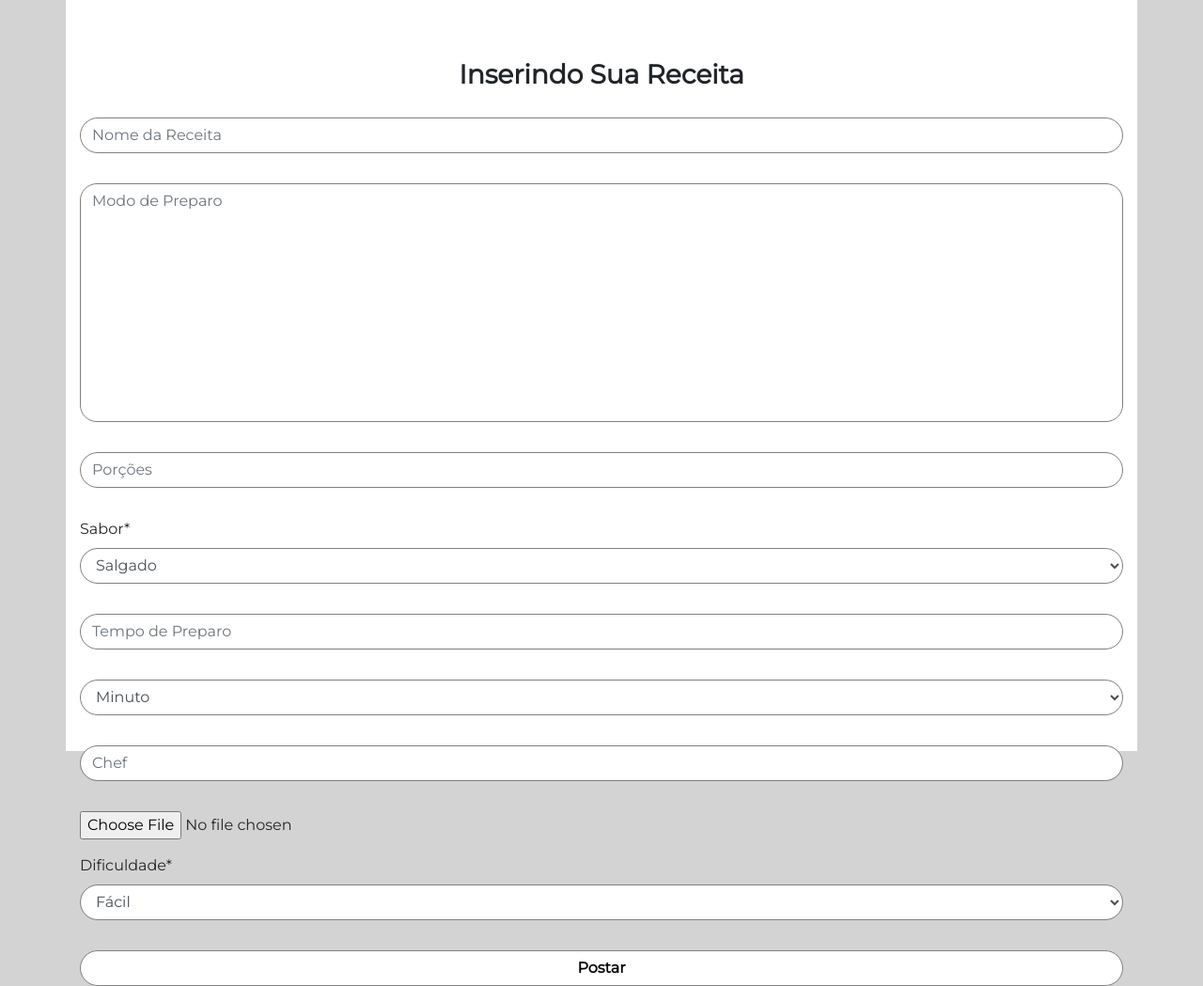
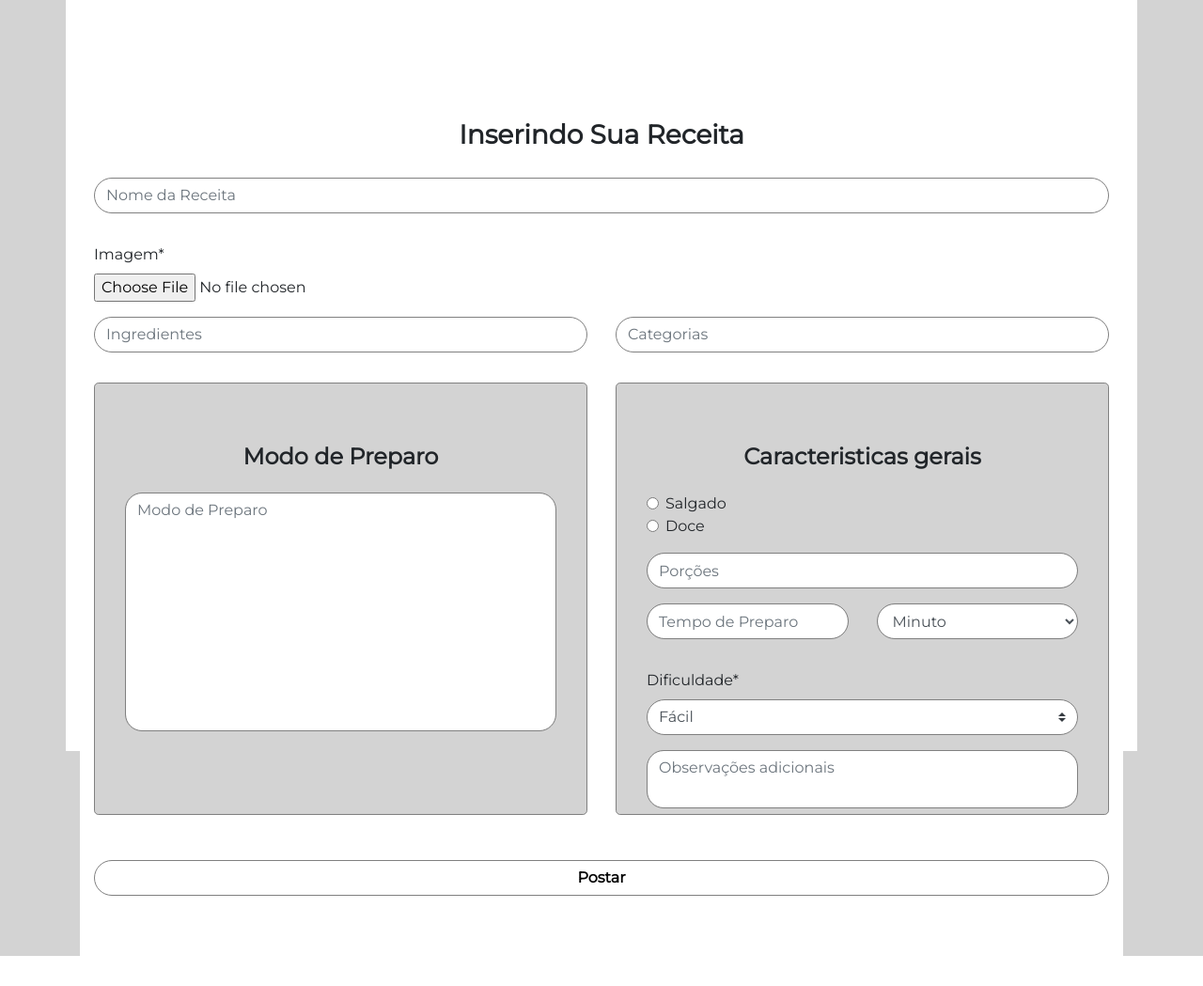
Before and after one commit to Tads98/CookIt, a Django app: page /cadastrar-receita/ in a window 1280 px wide. Shown: the part 71-1120 px from the top of the page at 94% size. After the commit the page ends 1088 px from the top, so only its background shows below. Run offline with Django 3.2, Linux system fonts and the light colour scheme; some libraries are stand-ins or nearby versions.

Commit message:
Aplicação de design à página de cadastrar receita.

```diff
--- a/core/static/custom/css/style.css
+++ b/core/static/custom/css/style.css
@@ -413,9 +413,12 @@ ul li {
     font-size: 12px;
 }
 
+
+/*
 .col-sm {
     padding-left: 0 !important;
 }
+*/
 
 .prep-mode-tela-inicial {
     border-bottom: 1px solid gray;
@@ -455,7 +458,6 @@ ul li {
 }
 
 #keywords {
-    padding-left: 1em;
     border-bottom: 1px solid black;
 }
 
--- a/core/templates/receita/editar_receita.html
+++ b/core/templates/receita/editar_receita.html
@@ -1,14 +1,85 @@
-{% include 'parciais/_head.html' %}
-{% include 'parciais/_navbar.html'%}
-{% load crispy_forms_tags %}
+{% include 'parciais/_head.html' %} {% include 'parciais/_navbar.html'%} {% load crispy_forms_tags %}
+<title>Inserindo Sua Receita - CookIt</title>
+<div class="container">
     <div class="container">
         <h3>Inserindo Sua Receita</h3>
         <form class="form">
             {% csrf_token %}
 
-          {{ receita_form|crispy }}
+            <div class="form-group">
+                {{ receita_form.nome_receita|as_crispy_field }}
+            </div>
+            <div class="form-group">
+                {{ receita_form.fotos|as_crispy_field }}
+            </div>
+            <!--                <div class="form-group">
+                    <ul id="thumbnail-input-group" class="jumbotron d-flex justify-content-around p-0">
+                        <li class="form-control rounded-circle d-flex justify-content-center align-items-center" id="thumbnail-input">
+                            <a href="">
+                                <i class="fas fa-camera"></i>
+                            </a>
+                        </li>
+                        <li class="form-control rounded-circle d-flex justify-content-center align-items-center" id="thumbnail-input">
+                            <a href="">
+                                <i class="fas fa-camera"></i>
+                            </a>
+                        </li>
+                        <li class="form-control rounded-circle d-flex justify-content-center align-items-center" id="thumbnail-input">
+                            <a href="">
+                                <i class="fas fa-camera"></i>
+                            </a>
+                        </li>
+                        <li class="form-control rounded-circle d-flex justify-content-center align-items-center" id="thumbnail-input">
+                            <a href="">
+                                <i class="fas fa-camera"></i>
+                            </a>
+                        </li>
+                        <li class="form-control rounded-circle d-flex justify-content-center align-items-center" id="thumbnail-input">
+                            <a href="">
+                                <i class="fas fa-camera"></i>
+                            </a>
+                        </li>
+                    </ul>
+                </div>
+-->
+            <div class="form-group row">
+                <div class="form-group col-sm">
+                    <input multiple id="input" type="text" class="form-control rounded-pill" placeholder="Ingredientes">
+                </div>
+                <div class="form-group col-sm">
+                    <input id="input" type="text" class="form-control rounded-pill" placeholder="Categorias">
+                </div>
+            </div>
+            <div id="prep" class="row">
+                <div id="prep-mode" class="form-group col-sm">
+                    <div class="jumbotron">
+                        <h4>Modo de Preparo</h4>
+
+                        {{ receita_form.modo_preparo|as_crispy_field }}
+                    </div>
+                </div>
+                <div id="general" class="form-group col-sm">
+                    <div class="jumbotron">
+                        <h4>Caracteristicas gerais</h4>
+                        {{ receita_form.sabor_receita|as_crispy_field }} {{ receita_form.porcoes|as_crispy_field }}
+                        <div class="row">
+                            <div class="col">
+                                {{ receita_form.tempo_preparo|as_crispy_field }}
+                            </div>
+                            <div class="col">
+                                {{ receita_form.tempo_unidade_medida|as_crispy_field }}
+                            </div>
+                        </div>
+                        {{ receita_form.dificuldade|as_crispy_field }}
+                        <textarea type="text" class="form-group form-control" placeholder="Observações adicionais"></textarea>
+                    </div>
+                </div>
+            </div>
             <button id="submit-button" type="submit" class="btn btn-primary btn-block rounded-pill">Postar</button>
         </form>
     </div>
+    <!--          {{ receita_form|crispy }}
+        <button id="submit-button" type="submit" class="btn btn-primary btn-block rounded-pill">Postar</button>-->
     </body>
+
     </html>
--- a/receita/forms.py
+++ b/receita/forms.py
@@ -22,16 +22,22 @@ class ReceitaForm(forms.ModelForm):
 
     tempo_preparo = forms.CharField(widget=forms.NumberInput(
         attrs={
-            'class': 'form-group form-control rounded-pill',
+            'class' : 'form-group form-control rounded-pill',
             'placeholder': 'Tempo de Preparo',
+            'id' : 'prep-time',
+            'type' : 'number',
+            'min' : '1'
         }
     ), label='')
 
     porcoes = forms.CharField(widget=forms.NumberInput(
         attrs={
-            'class': 'form-group form-control rounded-pill',
+            'class': 'form-control rounded-pill',
             'placeholder': 'Porções',
-        }
+            'id' : 'portions',
+            'type' : 'number',
+            'min' : '1',
+            }
     ), label='')
 
     tempo_unidade_medida = forms.ChoiceField(
@@ -60,7 +66,7 @@ class ReceitaForm(forms.ModelForm):
             'class': 'form-group',
             'placeholder': 'Fotos',
         }
-    ), label='')
+    ), label='Imagem')
 
     dificuldade = forms.ChoiceField(
         choices=(
@@ -72,8 +78,8 @@ class ReceitaForm(forms.ModelForm):
         ),
         widget=forms.Select(
             attrs={
-                'class': 'form-group form-control rounded-pill',
-                'placeholder': 'Dificuldade',
+                'id': 'difficulty',
+                'class' : 'form-control custom-select rounded-pill'
             }
         ),
         label='Dificuldade')
@@ -82,13 +88,14 @@ class ReceitaForm(forms.ModelForm):
         choices={
             ('D', 'Doce'), ('S', 'Salgado')
         },
-        widget=forms.Select(
+        widget=forms.RadioSelect(
             attrs={
                 'class': 'form-group form-control rounded-pill',
                 'placeholder': 'Dificuldade',
+                'display' : 'inline',
             }
         ),
-        label='Sabor')
+        label='')
 
 #    def __init__(self, usuario=None, *args, **kwargs):
 #        super().__init__(*args, **kwargs)
```
Lines whose indentation alone changed are shown as unchanged.
